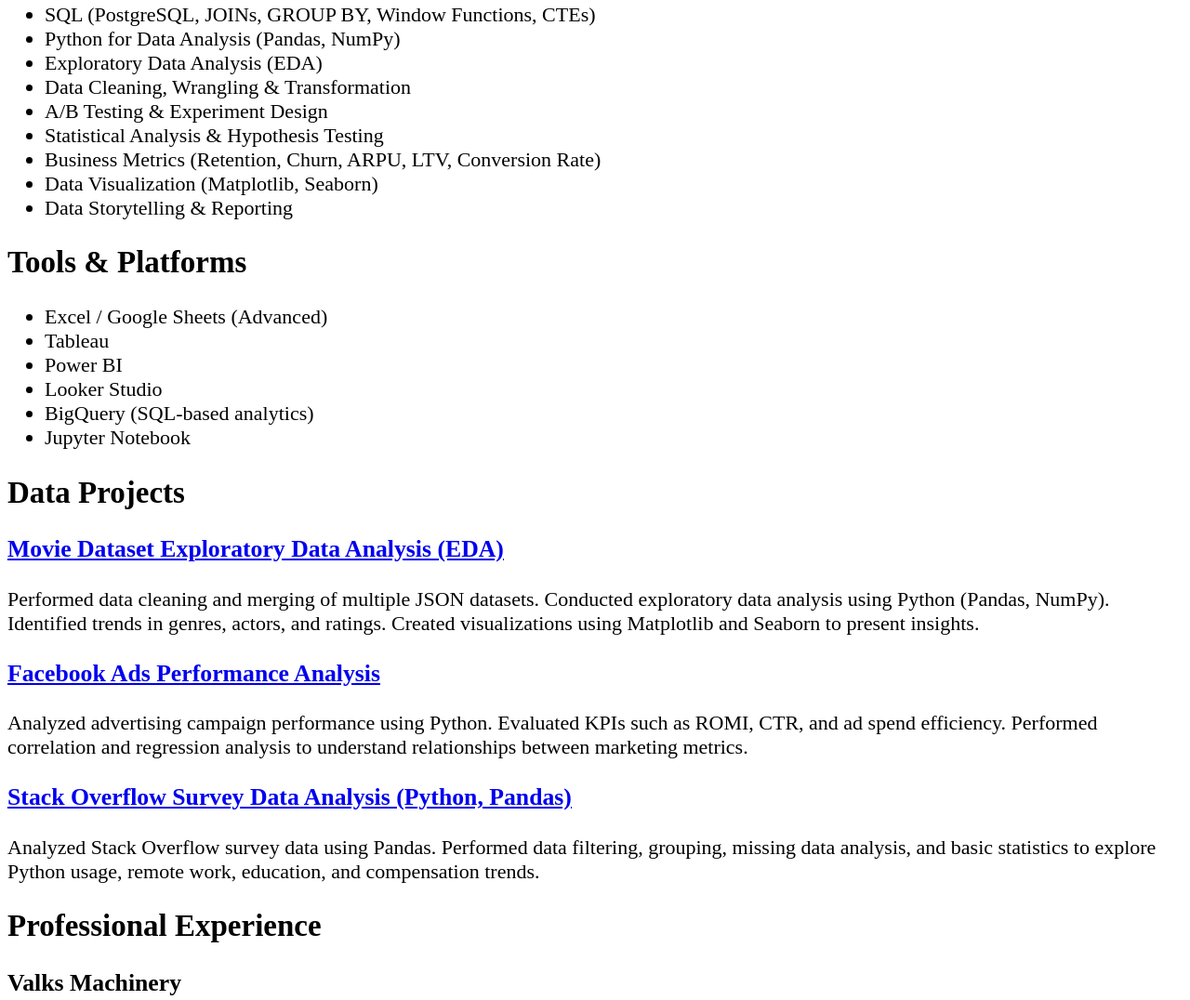
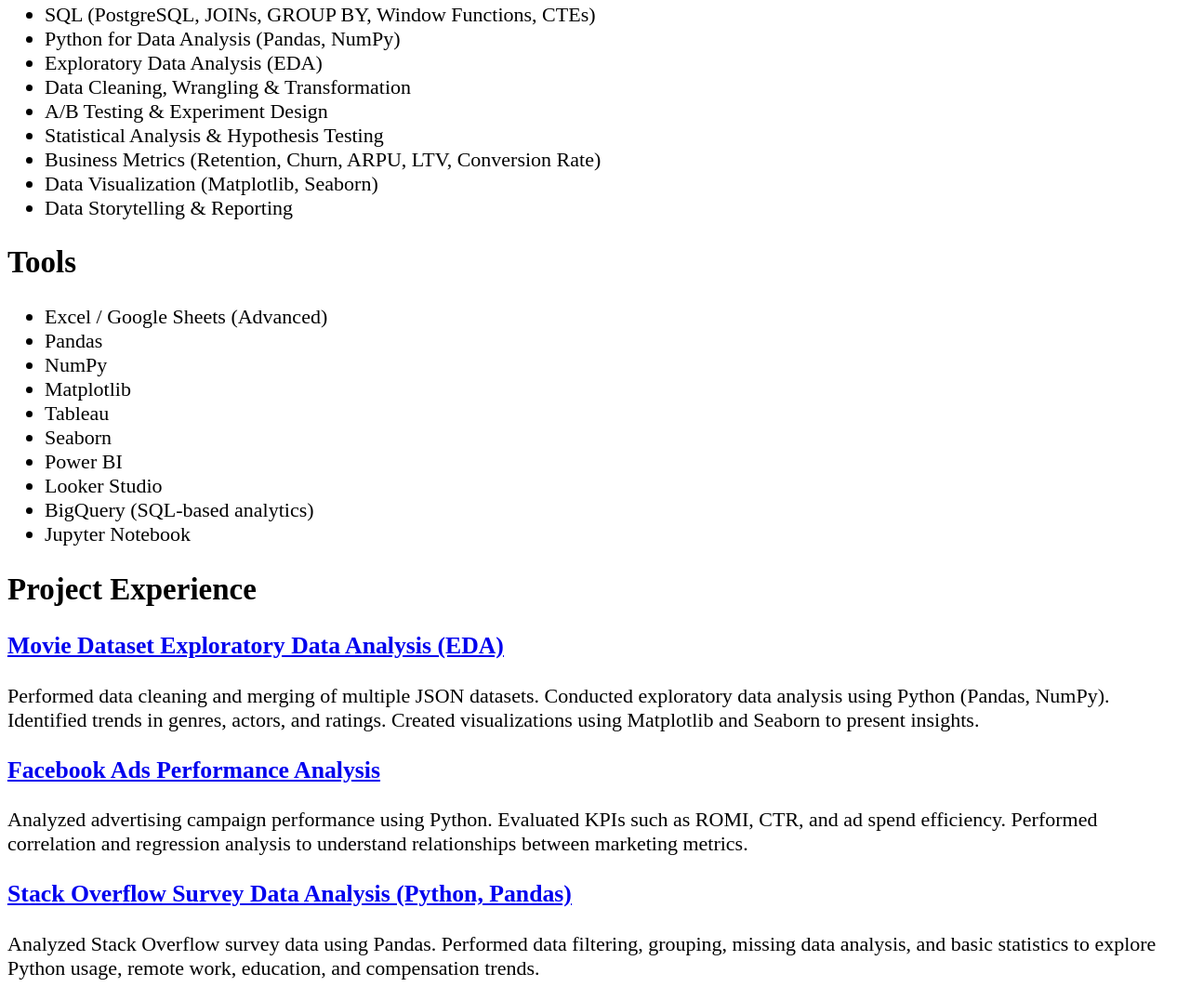
Before and after one commit to Valerii219/Resume-3, a plain HTML site: page index.html in a window 1280 px wide. Shown: the part 493-1569 px from the top of the page at 93% size. Drawn offline with Linux system fonts and the light colour scheme.

Commit message:
new changes

```diff
--- a/index.html
+++ b/index.html
@@ -52,10 +52,14 @@
     <li>Data Storytelling & Reporting</li>
   </ul>
 
-  <h2>Tools & Platforms</h2>
+  <h2>Tools</h2>
   <ul>
     <li>Excel / Google Sheets (Advanced)</li>
+    <li>Pandas</li>
+    <li>NumPy</li>
+    <li>Matplotlib</li>
     <li>Tableau</li>
+    <li>Seaborn</li>
     <li>Power BI</li>
     <li>Looker Studio</li>
     <li>BigQuery (SQL-based analytics)</li>
@@ -65,7 +69,7 @@
 
 <!-- PROJECTS (VERY IMPORTANT FOR JUNIOR IN CANADA) -->
 <section>
-  <h2>Data Projects</h2>
+  <h2>Project Experience</h2>
 
   <article>
     <h3> <a href="https://colab.research.google.com/drive/1EvK4ixDb8DEXGKdecZQTSqr6w67BNQVA?usp=drive_link" class="nameA" target="_blank">Movie Dataset Exploratory Data Analysis (EDA)</a></h3>
@@ -141,7 +145,7 @@
   </ul>
 </section>
 
-<!-- OPTIONAL CANADA SECTION (BOOSTS ATS MATCHING) -->
+<!-- OPTIONAL CANADA SECTION (BOOSTS ATS MATCHING)
 <section>
   <h2>Additional Information</h2>
   <ul>
@@ -149,4 +153,4 @@
     <li>Open to Junior Data Analyst / Data Analyst roles</li>
     <li>Strong interest in business intelligence and product analytics</li>
   </ul>
-</section>
+</section> -->
```
